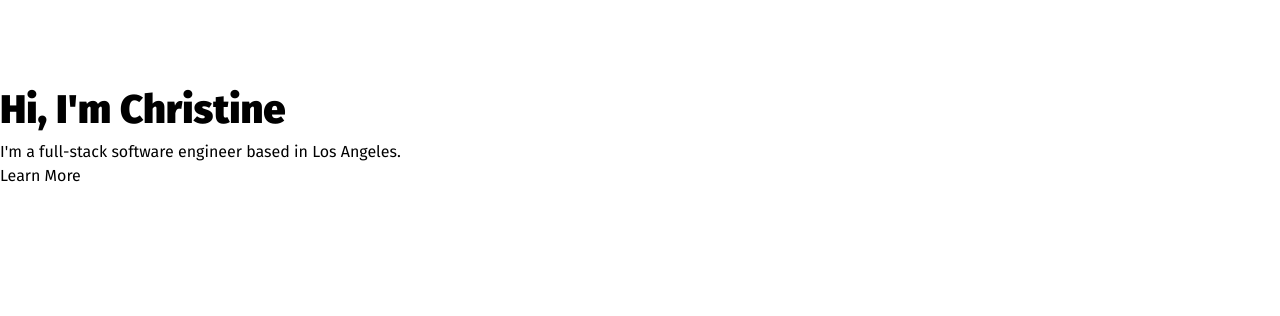
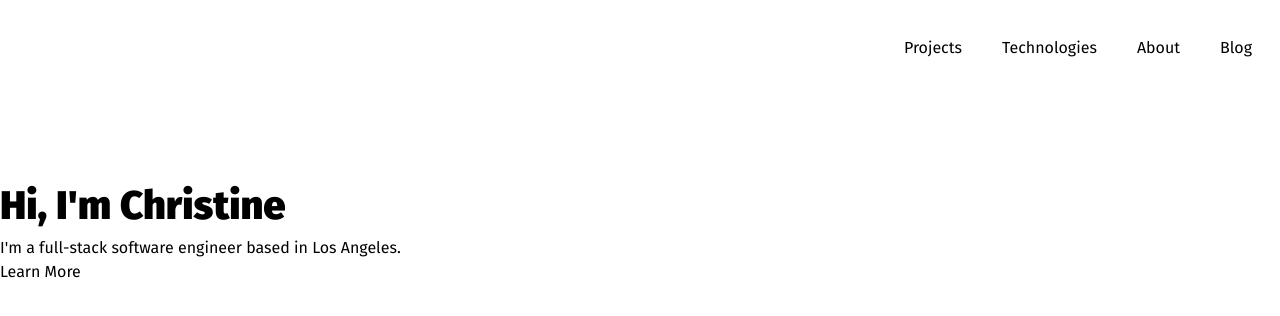
Before and after one commit to hummingbirdcreative/cc_portfolio, a Next.js app: page / in a window 1280 px wide. Shown: the top 316 px of the page. Built offline with nearby package versions, Linux system fonts and the light colour scheme.

Commit message:
set up navigation
- basic navigation elements and components

```diff
--- a/pages/_app.tsx
+++ b/pages/_app.tsx
@@ -1,6 +1,6 @@
 import '../styles/global.css';
 import type { AppProps } from 'next/app';
-import { Fira_Sans, Work_Sans } from '@next/font/google';
+import { Fira_Sans } from '@next/font/google';
 
 const firaSans = Fira_Sans({
   weight: ['400', '900'],
--- /dev/null
+++ b/pages/components/Navigation.tsx
@@ -0,0 +1,45 @@
+import Link from 'next/link';
+import React from 'react';
+
+type Props = {};
+
+const NAV_ITEMS = [
+  {
+    name: 'Projects',
+    href: '#projects',
+  },
+  {
+    name: 'Technologies',
+    href: '#technologies',
+  },
+  {
+    name: 'About',
+    href: '#about',
+  },
+  {
+    name: 'Blog',
+    href: '#blog',
+  },
+];
+
+export const Navigation = (props: Props) => {
+  return (
+    <nav className="px-4 py-6">
+      <ul className="flex justify-end w-full">
+        {NAV_ITEMS.map((item) => {
+          const { name, href } = item;
+          return (
+            <li className="ml-4" key={name}>
+              <Link
+                className="block transition-all p-3 hover:bg-gray-400"
+                href={href}
+              >
+                {name}
+              </Link>
+            </li>
+          );
+        })}
+      </ul>
+    </nav>
+  );
+};
--- a/pages/index.tsx
+++ b/pages/index.tsx
@@ -1,5 +1,6 @@
 import Head from 'next/head';
 import { Intro } from './components/Intro';
+import { Navigation } from './components/Navigation';
 
 export default function Home() {
   return (
@@ -10,6 +11,7 @@ export default function Home() {
         <meta name="viewport" content="width=device-width, initial-scale=1" />
         <link rel="icon" href="/favicon.ico" />
       </Head>
+      <Navigation />
       <Intro />
     </>
   );
```
